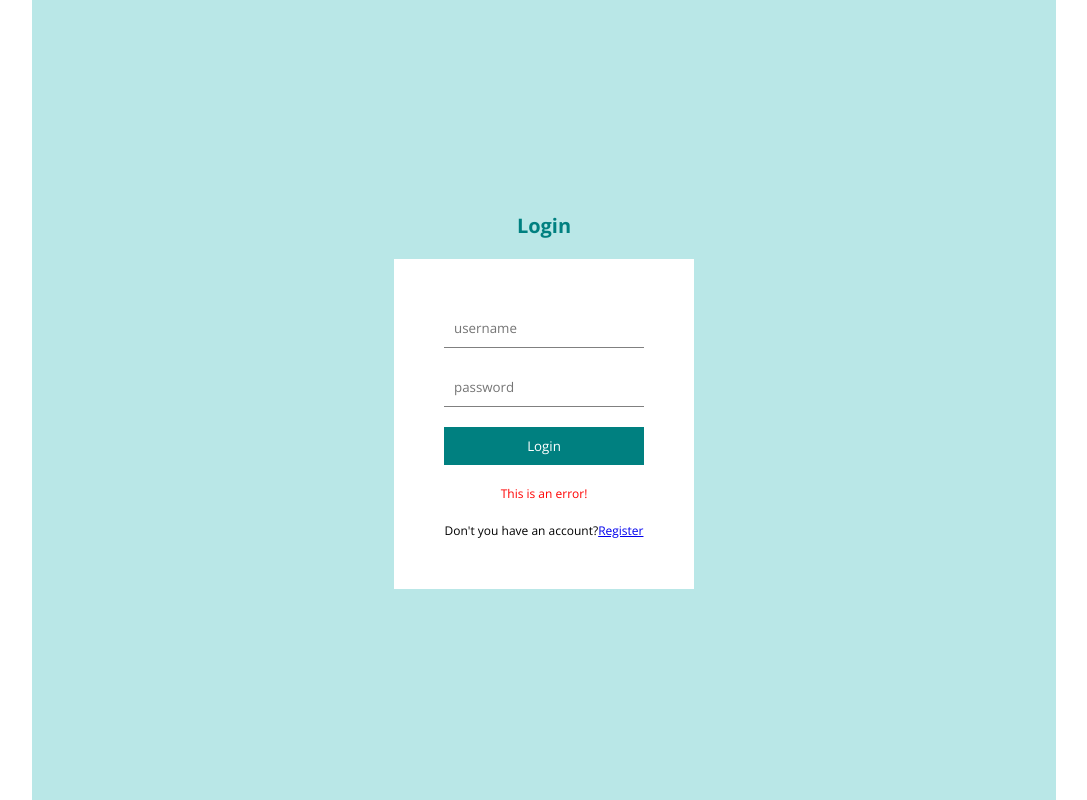
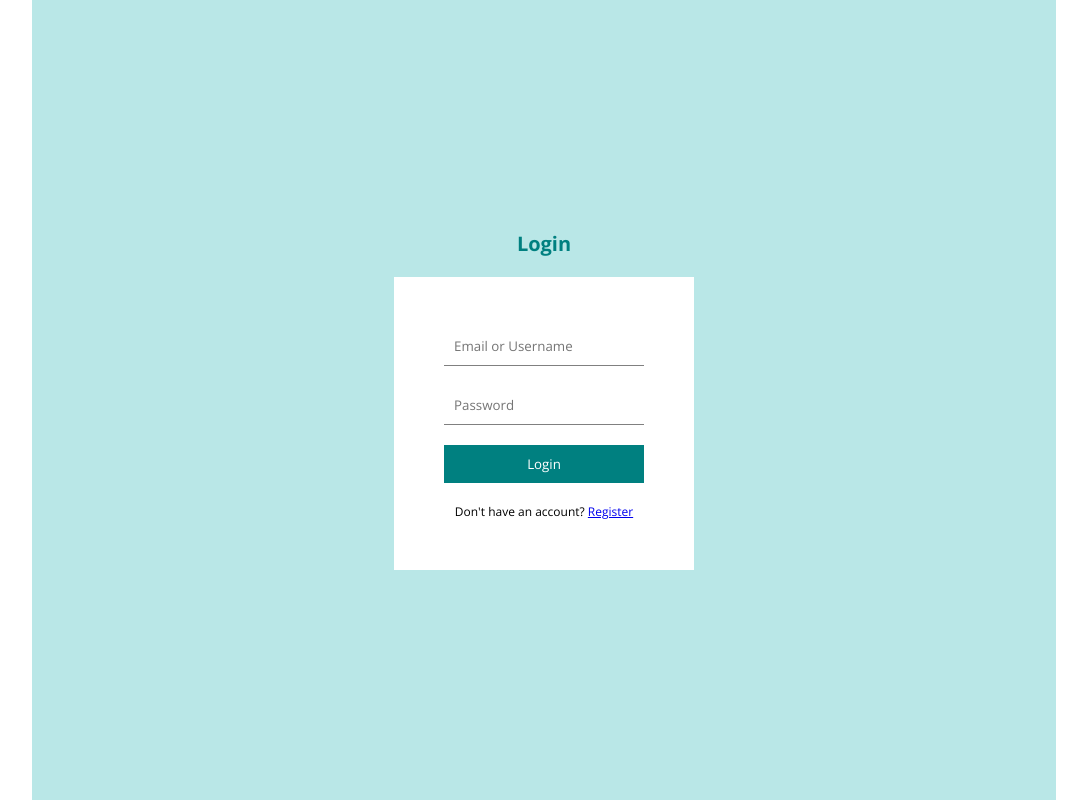
Before and after one commit to sathwik0000/Blog_website, a React (Create React App) app in the folder client/: page /login in a window 1280 px wide. Shown: the whole page, without its empty margins (96-1183 px from the left). Built offline with nearby package versions, Linux system fonts and the light colour scheme.

Commit message:
Added login page

```diff
--- a/client/src/pages/Login.jsx
+++ b/client/src/pages/Login.jsx
@@ -1,24 +1,63 @@
-import React from "react";
-import { Link } from "react-router-dom";
+import React, { useState } from "react";
+import { Link, useNavigate } from "react-router-dom";
+import axios from "axios";
 
 const Login = () => {
-  return (
-   <div className="auth">
-     <h1>Login</h1>
-     <form>
-      <input type="text" placeholder="username" />
-      <input type="password" placeholder="password" />
-      <button>Login</button>
-      <p>This is an error!</p>
-      <span>Don't you  have an account?
-        <Link to="/Register">Register</Link>
-      </span>
-     </form>
+    const [inputs, setInputs] = useState({
+        identifier: "",
+        password: "",
+    });
 
-   </div>
+    const [error, setError] = useState(null);
+    const navigate = useNavigate();
 
+    const handleChange = (e) => {
+        setInputs((prev) => ({ ...prev, [e.target.name]: e.target.value }));
+    };
 
-  );
+    const handleSubmit = async (e) => {
+        e.preventDefault();
+        setError(null);
+
+        try {
+            const res = await axios.post("/login", inputs);
+            console.log(res.data); // Check response in the console
+            navigate("/"); // Redirect to home on successful login
+        } catch (err) {
+            setError(err.response?.data?.message || "Invalid credentials!");
+        }
+    };
+
+    return (
+        <div className="auth">
+            <h1>Login</h1>
+            <form onSubmit={handleSubmit}>
+                <input
+                    type="text"
+                    placeholder="Email or Username"
+                    name="identifier"
+                    value={inputs.identifier}
+                    onChange={handleChange}
+                    required
+                />
+                <input
+                    type="password"
+                    placeholder="Password"
+                    name="password"
+                    value={inputs.password}
+                    onChange={handleChange}
+                    required
+                />
+                <button type="submit">Login</button>
+
+                {error && <p className="error">{error}</p>}
+
+                <span>
+          Don't have an account? <Link to="/register">Register</Link>
+        </span>
+            </form>
+        </div>
+    );
 };
 
 export default Login;
```
